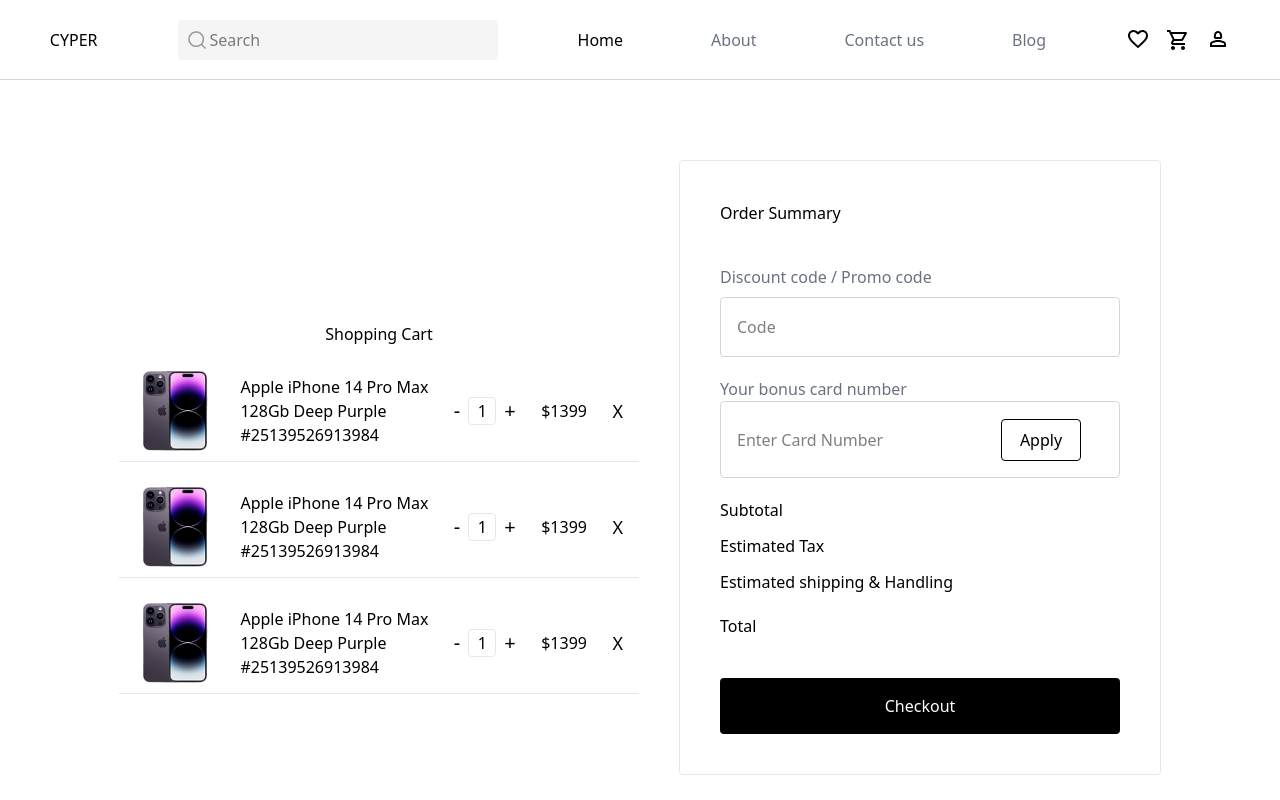
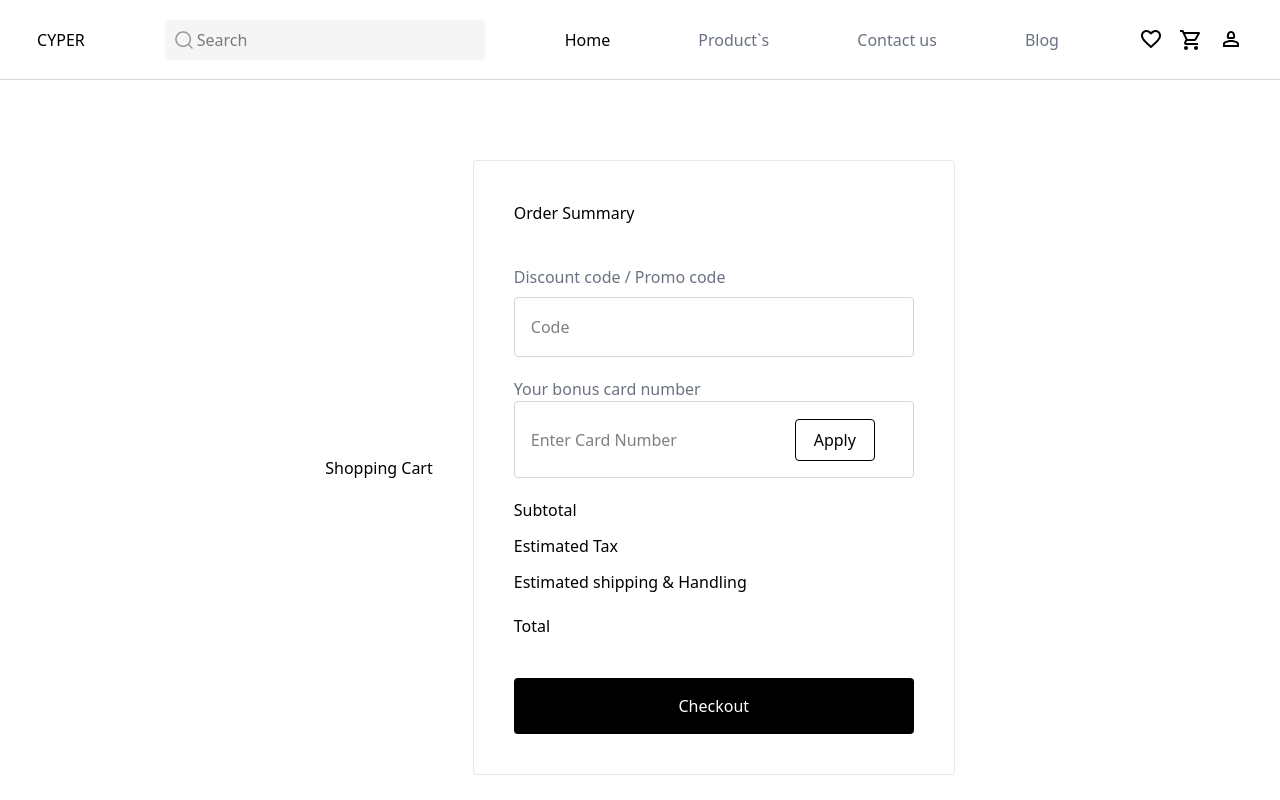
Before and after one commit to iimofo/store, a React (Vite) app: page /shoppingcart in a window 1280 px wide. Built offline with nearby package versions, Linux system fonts and the light colour scheme.

Commit message:
add redux and add to car future

```diff
--- a/package.json
+++ b/package.json
@@ -14,12 +14,14 @@
     "@emotion/styled": "^11.14.0",
     "@mui/icons-material": "^6.4.9",
     "@mui/material": "^6.4.9",
+    "@reduxjs/toolkit": "^2.6.1",
     "@tailwindcss/oxide": "^4.0.17",
     "@tailwindcss/vite": "^4.0.14",
     "axios": "^1.8.3",
     "dexie": "^4.0.11",
     "react": "^19.0.0",
     "react-dom": "^19.0.0",
+    "react-redux": "^9.2.0",
     "react-router-dom": "^7.3.0",
     "tailwindcss": "^4.0.14"
   },
--- a/src/Components/Headbar/Headbar.jsx
+++ b/src/Components/Headbar/Headbar.jsx
@@ -27,8 +27,8 @@
           <Link to="/home">
             <div className="text-black">Home</div>
           </Link>
-          <Link to="/about">
-            <div className="ml-15 hover:text-black">About</div>
+          <Link to="/products">
+            <div className="ml-15 hover:text-black">Product`s</div>
           </Link>
           <Link to="/contact">
             <div className="ml-15 hover:text-black">Contact us</div>
--- /dev/null
+++ b/src/Components/actions/cartActions.js
@@ -0,0 +1,8 @@
+export const ADD_TO_CART = "ADD_TO_CART";
+
+export const addToCart = (item) => {
+  return {
+    type: ADD_TO_CART,
+    payload: item,
+  };
+};
--- /dev/null
+++ b/src/Components/allProducts.jsx
@@ -0,0 +1,32 @@
+import React from "react";
+import MiniProduct from "./pages/miniProduct";
+
+function allProducts() {
+  const ourProducts = [
+    {
+      id: 1,
+      image: "src/assets/iPhone.png",
+      name: "iPhone 14",
+      price: 1499,
+    },
+  ];
+  return (
+    <>
+      <div className="ml-50 mt-50">
+        <div>efsfs</div>
+        {ourProducts.map((i) => (
+          <div key={i.id}>
+            <MiniProduct
+              image={i.image}
+              id={i.id}
+              name={i.name}
+              price={i.price}
+            />
+          </div>
+        ))}
+      </div>
+    </>
+  );
+}
+
+export default allProducts;
--- /dev/null
+++ b/src/Components/pages/miniProduct.jsx
@@ -0,0 +1,30 @@
+import React from "react";
+import { useDispatch } from "react-redux";
+import { addToCart } from "../actions/cartActions";
+
+function MiniProduct({ id, name, price, image }) {
+  const dispatch = useDispatch();
+
+  const handleAddToCart = () => {
+    // Optionally pass the entire product info if needed.
+    dispatch(addToCart({ id, name, price, image }));
+  };
+
+  return (
+    <div>
+      <div className="bg-gray-300 w-50 h-80 flex justify-center items-center flex-col rounded-lg shadow-lg">
+        <img src={image} alt={name} className="h-20" />
+        <div>{name}</div>
+        <div>{price}</div>
+        <button
+          className="bg-black text-white w-30 h-12 cursor-pointer"
+          onClick={handleAddToCart}
+        >
+          Add to Cart
+        </button>
+      </div>
+    </div>
+  );
+}
+
+export default MiniProduct;
--- a/src/Components/pages/shopping.jsx
+++ b/src/Components/pages/shopping.jsx
@@ -1,20 +1,28 @@
 import React from "react";
 import ProductComponent from "../productComponent";
-import Summery from "../Summery"
-function shopping() {
+import Summery from "../Summery";
+import { useSelector } from "react-redux";
+
+function Shopping() {
+  const cartItems = useSelector((state) => state.cart.cartItems);
   return (
-    <>
-      <div className="flex justify-center items-center mt-20 space-x-10">
-        <div className="flex justify-center items-center mt-20 flex-col space-y-4">
-          <div>Shopping Cart</div>
-          <ProductComponent />
-          <ProductComponent />
-          <ProductComponent />
-        </div>
-        <Summery/>
+    <div className="flex justify-center items-center mt-20 space-x-10">
+      <div className=" justify-center items-center flex-col space-y-4">
+        <div>Shopping Cart</div>
+        {cartItems.map((item) => (
+          <div key={item.id}>
+            <ProductComponent
+              id={item.id}
+              image={item.image}
+              name={item.name}
+              price={item.price}
+            />
+          </div>
+        ))}
       </div>
-    </>
+      <Summery />
+    </div>
   );
 }
 
-export default shopping;
+export default Shopping;
--- a/src/Components/productComponent.jsx
+++ b/src/Components/productComponent.jsx
@@ -1,6 +1,6 @@
 import { useState } from "react";
 
-function ProductComponent() {
+function ProductComponent({ name, image, price }) {
   const [quality, setQuality] = useState(1);
 
   const add = () => {
@@ -13,11 +13,10 @@
 
   return (
     <div className="w-[520px] h-[100px] flex items-center justify-between px-4 text-black bg-white border-b border-gray-200">
-      <img src="src/assets/iPhone.png" alt="iphone" className="h-20" />
+      <img src={image} alt="iphone" className="h-20" />
 
       <div className="flex flex-col">
-        <span>Apple iPhone 14 Pro Max</span>
-        <span>128Gb Deep Purple</span>
+        <span>{name}</span>
         <span>#25139526913984</span>
       </div>
 
@@ -33,7 +32,7 @@
         </button>
       </div>
 
-      <span>$1399</span>
+      <span>${price}</span>
 
       <button className="text-lg">X</button>
     </div>
--- /dev/null
+++ b/src/Components/reducers/cartReducer.js
@@ -0,0 +1,19 @@
+import { ADD_TO_CART } from "../actions/cartActions";
+
+const initialState = {
+  cartItems: [],
+};
+
+const cartReducer = (state = initialState, action) => {
+  switch (action.type) {
+    case ADD_TO_CART:
+      return {
+        ...state,
+        cartItems: [...state.cartItems, action.payload],
+      };
+    default:
+      return state;
+  }
+};
+
+export default cartReducer;
--- /dev/null
+++ b/src/Components/store.js
@@ -0,0 +1,11 @@
+// store.js
+import { createStore, combineReducers } from "redux";
+import cartReducer from "./reducers/cartReducer";
+
+const rootReducer = combineReducers({
+  cart: cartReducer,
+});
+
+const store = createStore(rootReducer);
+
+export default store;
--- a/src/main.jsx
+++ b/src/main.jsx
@@ -8,16 +8,20 @@
 import Shopping from "./Components/pages/shopping.jsx";
 import Headbar from "./Components/Headbar/Headbar.jsx";
 import Checkout from "./Components/checkout.jsx";
+import store from "./Components/store.js";
+import { Provider } from "react-redux";
+import AllProducts from "./Components/allProducts.jsx";
+
 createRoot(document.getElementById("root")).render(
   <StrictMode>
+    <Provider store={store}>
       <BrowserRouter>
         <Headbar />
         <Routes>
           <Route element={<App />}>
             <Route path="/" element={<Home />} />
-          <Route path="/products" element={<Home />} />
             <Route path="/pricing" element={<Home />} />
-          <Route path="/about" element={<Home />} />
+            <Route path="/products" element={<AllProducts />} />
             <Route path="/contact" element={<Home />} />
             <Route path="/shoppingcart" element={<Shopping />} />
             <Route path="/blog" element={<Home />} />
@@ -30,5 +34,6 @@
           <Route path="/register" element={<Login />} />
         </Routes>
       </BrowserRouter>
+    </Provider>
   </StrictMode>
 );
```
Also changed, not shown: 1 other file (tests, documents, lock files or other folders). Lines whose indentation alone changed are shown as unchanged.
